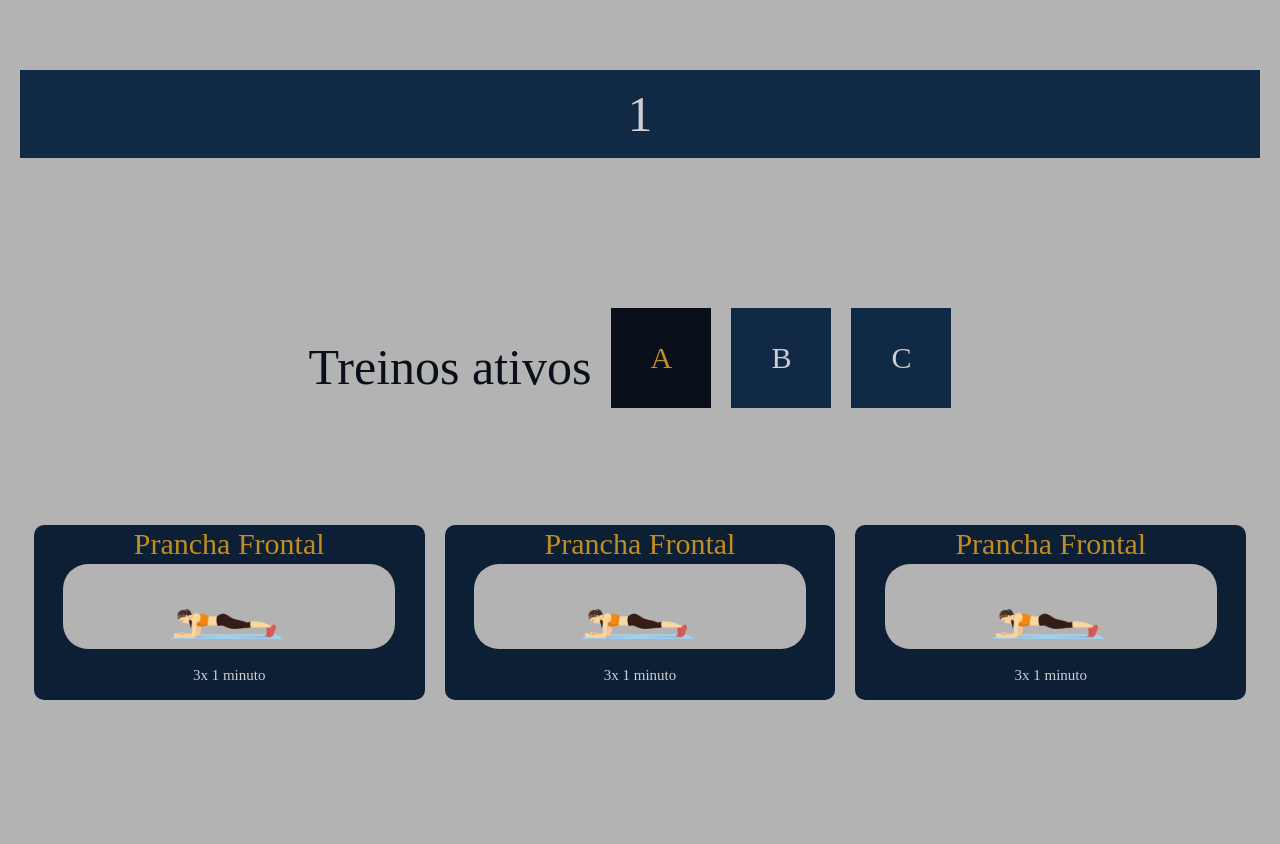
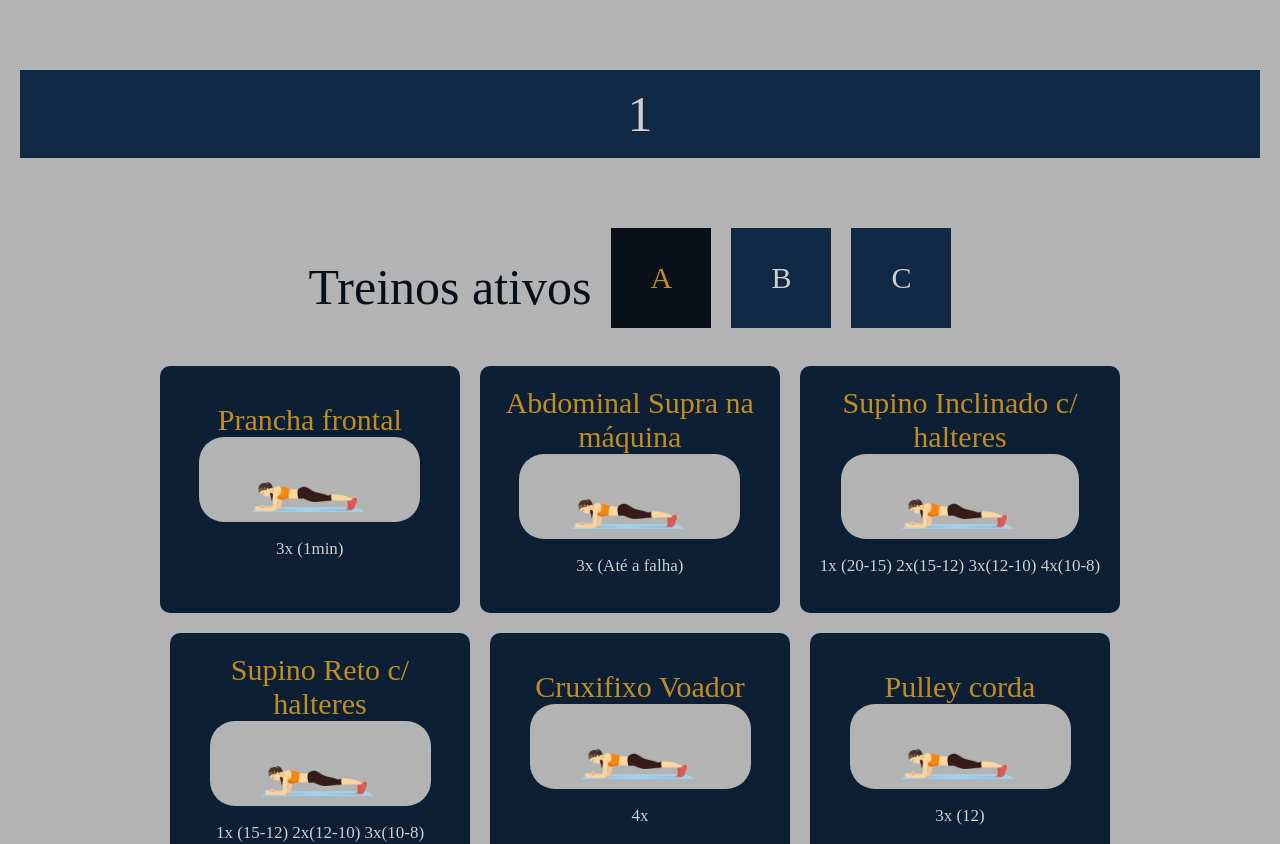
Before and after one commit to RA4Z/treino-diario, a React (Create React App) app: page /exercicio/1 in a window 1280 px wide. Shown: the top 844 px of the page. Before the commit the page ends 800 px from the top, so only its background shows below. Built offline with nearby package versions, Linux system fonts and the light colour scheme; a web font is replaced by a local one.

Commit message:
Conectando com firebase

```diff
--- a/package.json
+++ b/package.json
@@ -10,6 +10,7 @@
     "@types/node": "^16.18.65",
     "@types/react": "^18.2.38",
     "@types/react-dom": "^18.2.17",
+    "firebase": "^10.6.0",
     "react": "^18.2.0",
     "react-dom": "^18.2.0",
     "react-router-dom": "^6.20.0",
--- a/src/components/Card/Card.module.scss
+++ b/src/components/Card/Card.module.scss
@@ -5,11 +5,20 @@
     display: flex;
     justify-content: center;
     align-items: center;
+    flex-direction: column;
     background-color: $secondary;
     border-radius: 10px;
     min-height: 175px;
     flex-wrap: wrap;
+    padding: 20px;
 
+    @media(min-width:$tablet) {
+        min-width: 300px;
+    }
+
+    @media(max-width:$mobile) {
+        width: 100%;
+    }
 
     &__img {
         display: flex;
@@ -19,14 +28,22 @@
         width: 85%;
         height: 85px;
     }
+
+    img {
+        width: auto;
+        height: 85px;
+    }
 }
 
 .title {
     color: $gold;
+    text-align: center;
+    max-width: 250px;
     font-size: 30px;
 }
 
 .description {
     color: $text;
-    font-size: 15px;
+    font-size: 17px;
+    text-align: center;
 }
--- a/src/components/Card/index.tsx
+++ b/src/components/Card/index.tsx
@@ -1,14 +1,21 @@
 import styles from './Card.module.scss'
-import Prancha from 'assets/Prancha.png'
 
-export default function Card() {
+interface Props {
+    titulo:string,
+    imagem:string,
+    descricao:string,
+    tecnica?:string
+}
+
+export default function Card(props:Props) {
     return (
         <div className={styles.container}>
-            <div className={styles.title}>Prancha Frontal</div>
+            <div className={styles.title}>{props.titulo}</div>
             <div className={styles.container__img}>
-                <img src={Prancha} alt="Prancha" />
+                <img src={props.imagem} alt={props.titulo} />
             </div>
-            <p className={styles.description}>3x 1 minuto</p>
+            <p className={styles.description}>{props.descricao}</p>
+            {props.tecnica && <p>{props.tecnica}</p>}
         </div>
     )
 }
--- a/src/pages/Exercicio/index.tsx
+++ b/src/pages/Exercicio/index.tsx
@@ -3,15 +3,18 @@ import { useState } from 'react'
 import styles from './Exercicio.module.scss'
 import Treino from "components/Treino"
 import Card from "components/Card"
+import Prancha from 'assets/Prancha.png'
+import { infoUsuario } from "services/firestore"
+import { InfoTreinoUser } from "utils/User"
+import { exercicios } from "./info"
 
 export default function Exercicio() {
     const { username } = useParams()
     const [selecionado, setSelecionado] = useState('A')
+    const [infoTreino, setInfoTreino] = useState(exercicios)
+    //if (username && infoTreino.nome === '') infoUsuario("Robert", setInfoTreino)
+
     const treinos = ['A', 'B', 'C']
-    function selecionarTreino(treino: string) {
-        setSelecionado(treino)
-        console.log(selecionado)
-    }
     return (
         <div className={styles.container}>
             <p className={styles.title}>{username?.toUpperCase()}</p>
@@ -20,14 +23,19 @@ export default function Exercicio() {
                 {treinos.map(treino => (
                     <Treino key={treino}
                         texto={treino}
-                        onClick={() => selecionarTreino(treino)}
+                        onClick={() => setSelecionado(treino)}
                         selected={selecionado === treino ? true : false} />
                 ))}
             </div>
             <div className={styles.exercicios}>
-                <Card />
-                <Card />
-                <Card />
+                {infoTreino.treinos[0].exercicios.map(treino => (
+                    <Card
+                        descricao={treino.descricao}
+                        titulo={treino.nome}
+                        imagem={Prancha} />
+                ))
+
+                }
             </div>
         </div>
     )
--- /dev/null
+++ b/src/pages/Exercicio/info.ts
@@ -0,0 +1,140 @@
+export const exercicios = {
+    nome: '',
+    treinos: [
+        {
+            id: 'A',
+            exercicios: [
+                {
+                    nome: 'Prancha frontal',
+                    descricao: '3x (1min)',
+                    tecnica: ''
+                },
+                {
+                    nome: 'Abdominal Supra na máquina',
+                    descricao: '3x (Até a falha)',
+                    tecnica: ''
+                },
+                {
+                    nome: 'Supino Inclinado c/ halteres',
+                    descricao: '1x (20-15) 2x(15-12) 3x(12-10) 4x(10-8)',
+                    tecnica: 'Progressão de carga'
+                },
+                {
+                    nome: 'Supino Reto c/ halteres',
+                    descricao: '1x (15-12) 2x(12-10) 3x(10-8)',
+                    tecnica: ''
+                },
+                {
+                    nome: 'Cruxifixo Voador',
+                    descricao: '4x',
+                    tecnica: 'Rest Pause'
+                },
+                {
+                    nome: 'Pulley corda',
+                    descricao: '3x (12)',
+                    tecnica: 'Pico de Contração 2 Seg'
+                },
+                {
+                    nome: 'Francês Unilateral polia',
+                    descricao: '4x (15-12)',
+                    tecnica: ''
+                },
+                {
+                    nome: 'Elevação lateral + frontal c/ halteres',
+                    descricao: '3x (15-12)',
+                    tecnica: 'Bi-Set'
+                }
+            ]
+        },
+        {
+            id: 'B',
+            exercicios: [
+                {
+                    nome: 'Panturrilha em pé na máquina',
+                    descricao: '4x (Próximo a falha)',
+                    tecnica: ''
+                },
+                {
+                    nome: 'Panturrilha sentada',
+                    descricao: '3x (15)',
+                    tecnica: 'Pico de Contração 2 Seg'
+                },
+                {
+                    nome: 'Remada curvada pegada supinada',
+                    descricao: '1x (20-15) 2x(15-12) 3x(12-10) 4x(10-8)',
+                    tecnica: 'Progressão de carga'
+                },
+                {
+                    nome: 'Puxada Frontal pegada Supinada',
+                    descricao: '1x (20-15) 2x(15-12) 3x(12-10) 4x(10-8)',
+                    tecnica: 'Controle de Movimento'
+                },
+                {
+                    nome: 'Remada Baixa com pegada neutra',
+                    descricao: '3x (15-12-10)',
+                    tecnica: 'Progressão de carga'
+                },
+                {
+                    nome: 'Remada Alta com Barra w',
+                    descricao: '3x (12)',
+                    tecnica: ''
+                },
+                {
+                    nome: 'Rosca Direta e rosca martelo c/ halteres',
+                    descricao: '4x (15-12)',
+                    tecnica: 'Bi-Set'
+                },
+                {
+                    nome: 'Banco romano',
+                    descricao: '3x (20)',
+                    tecnica: 'Controle de Movimento'
+                }
+            ]
+        },
+        {
+            id: 'C',
+            exercicios: [
+                {
+                    nome: 'Leg press 45°',
+                    descricao: '4x (Para aquecimento - 20 reps com peso moderado)',
+                    tecnica: ''
+                },
+                {
+                    nome: 'Agachamento livre',
+                    descricao: '1x (20-15) 2x(15-12) 3x(12-10) 4x(10-8)',
+                    tecnica: 'Progressão de carga'
+                },
+                {
+                    nome: 'Cadeira Extensora',
+                    descricao: '1x (15) 2x (12) 3x (10), Descanso de 30, 40 e 50 seg',
+                    tecnica: ''
+                },
+                {
+                    nome: 'Cadeira Flexora deitada',
+                    descricao: '1x (20-15) 2x(15-12) 3x(12-10) 4x(10-8)',
+                    tecnica: 'Controle de Movimento'
+                },
+                {
+                    nome: 'Banco flelxor unilateral',
+                    descricao: '3x (15)',
+                    tecnica: ''
+                },
+                {
+                    nome: 'Elevação pélvica na Máquina',
+                    descricao: '5x (15-12)',
+                    tecnica: ''
+                },
+                {
+                    nome: 'Afundo',
+                    descricao: '4x',
+                    tecnica: 'Rest Pause'
+                },
+                {
+                    nome: 'Agachamento Sumô c/ Halteres',
+                    descricao: '2x (10)',
+                    tecnica: 'Controle de Movimento'
+                }
+            ]
+        },
+    ]
+}
--- /dev/null
+++ b/src/services/firestore.ts
@@ -0,0 +1,19 @@
+import { db } from '../config/firebase';
+import { collection, getDocs, query, where } from 'firebase/firestore';
+
+
+export async function infoUsuario(nomeUser: string, setUser: any) {
+    try {
+        let usuario: any[] = []
+        const userRef = collection(db, 'usuarios');
+        const q = query(userRef, where("nome", "==", nomeUser));
+        const querySnapshot = await getDocs(q);
+        querySnapshot.forEach((doc) => {
+            let info = { id: doc.id, ...doc.data() }
+            usuario.push(info)
+        });
+        setUser(usuario[0])
+    } catch (error) {
+        console.log(error)
+    }
+}
--- /dev/null
+++ b/src/utils/User.ts
@@ -0,0 +1,3 @@
+export interface InfoTreinoUser {
+    nome:string;
+}
```
Also changed, not shown: src/config/firebase.ts (added, +20 -0 lines), 1 other file (tests, documents, lock files or other folders).
